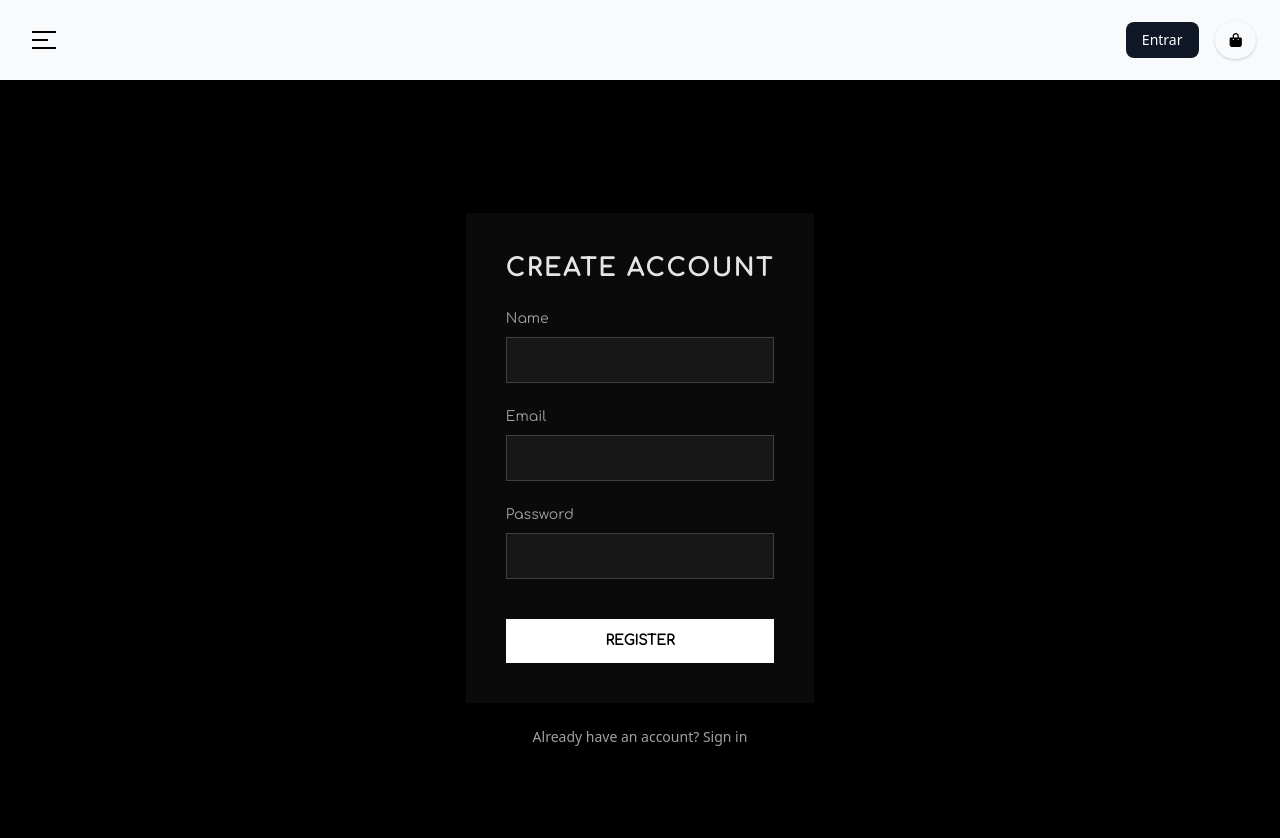
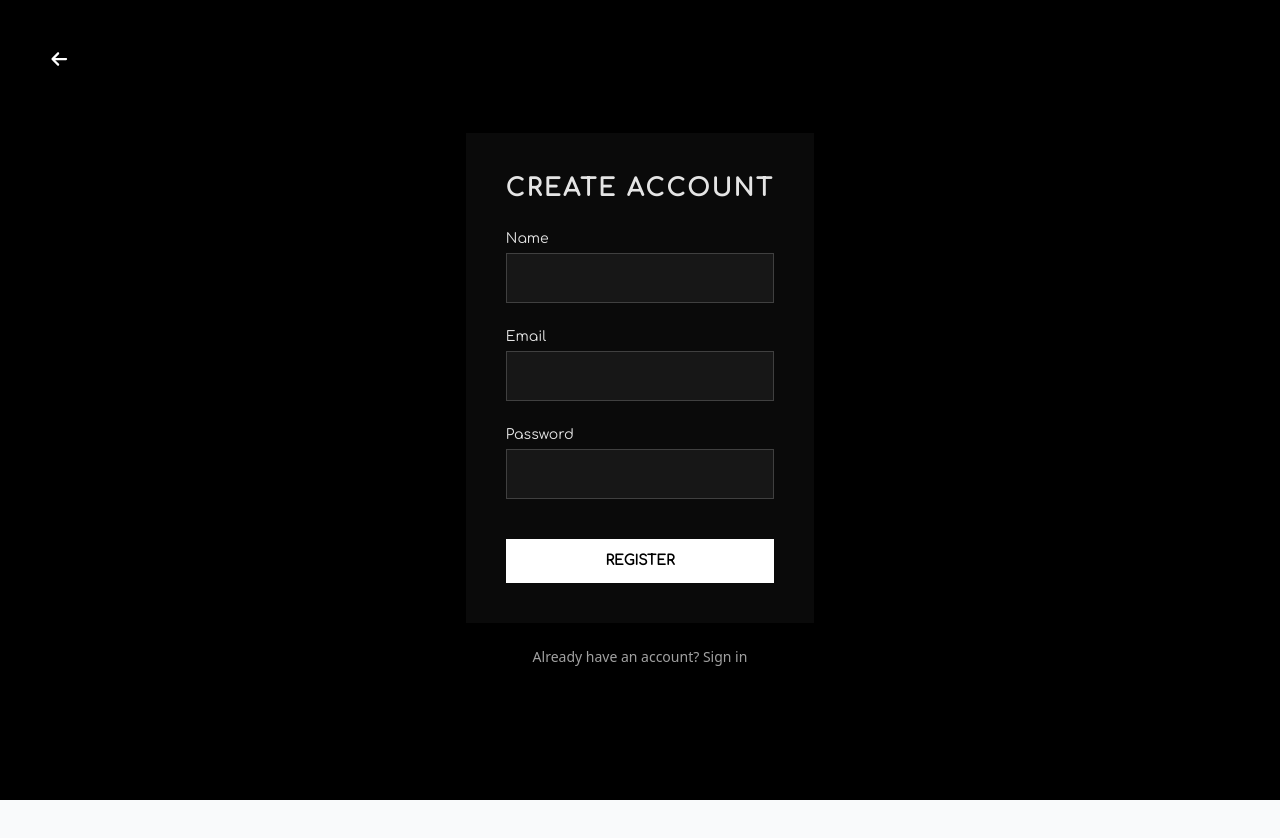
Before and after one commit to IgorBern02/website-design, a React (Vite) app in the folder frontend/: page /login in a window 1280 px wide. Both pictures are taken after a click on the button "Don't have an account? Create one". Shown: the top 838 px of the page. After the commit the page ends 800 px from the top, so only its background shows below. Built offline with nearby package versions, Linux system fonts and the light colour scheme.

Commit message:
feat: login componentized

```diff
--- a/frontend/src/App.tsx
+++ b/frontend/src/App.tsx
@@ -15,11 +15,11 @@ function App() {
         <Route path="/home" element={<Home />} />
         <Route path="/product/:id" element={<ProductPage />} />
         <Route path="/favorites" element={<FavoritePage />} />
-        <Route path="/login" element={<AuthPage />} />
       </Route>
 
       {/* Rotas FULLSCREEN */}
       <Route path="/auth" element={<AuthPage />} />
+      <Route path="/login" element={<AuthPage />} />
     </Routes>
   );
 }
--- a/frontend/src/components/Login/AuthInput.tsx
+++ b/frontend/src/components/Login/AuthInput.tsx
@@ -1,25 +1,32 @@
 type AuthInputProps = {
   label: string;
-  type?: string;
+  type: string;
   value: string;
+  error?: string;
   onChange: (e: React.ChangeEvent<HTMLInputElement>) => void;
 };
 
 export const AuthInput = ({
   label,
-  type = "text",
+  type,
   value,
+  error,
   onChange,
 }: AuthInputProps) => {
   return (
-    <div className="flex flex-col gap-2">
-      <label className="text-sm text-neutral-400">{label}</label>
+    <div className="flex flex-col gap-1">
+      <label className="text-sm">{label}</label>
+
       <input
         type={type}
         value={value}
         onChange={onChange}
-        className="bg-neutral-900 border border-neutral-700 px-4 py-3 text-sm outline-none focus:border-white transition"
+        className={`p-3 bg-neutral-900 border ${
+          error ? "border-red-500" : "border-neutral-700"
+        } outline-none`}
       />
+
+      {error && <span className="text-red-500 text-xs">{error}</span>}
     </div>
   );
 };
--- a/frontend/src/components/Login/LoginForm.tsx
+++ b/frontend/src/components/Login/LoginForm.tsx
@@ -1,20 +1,30 @@
 import { useState } from "react";
 import { AuthInput } from "./AuthInput";
+import { validateAuth } from "../../utils/validators";
 
 export const LoginForm = () => {
   const [email, setEmail] = useState("");
   const [password, setPassword] = useState("");
 
+  const [errors, setErrors] = useState<{ email?: string; password?: string }>(
+    {},
+  );
+
   const handleLogin = (e: React.FormEvent) => {
     e.preventDefault();
-    console.log({ email, password });
-    // depois aqui entra a chamada da API
+
+    const validationErrors = validateAuth({ email, password });
+    setErrors(validationErrors);
+
+    if (Object.keys(validationErrors).length > 0) return;
+
+    console.log("login ok");
   };
 
   return (
     <form
       onSubmit={handleLogin}
-      className="w-full max-w-md bg-neutral-950 p-10 flex flex-col gap-6 text-neutral-200 font-comfortaa"
+      className="w-full max-w-md bg-neutral-950 p-10 flex flex-col gap-6 text-neutral-200 font-comfortaa "
     >
       <h2 className="text-2xl font-bold tracking-widest">LOGIN</h2>
 
@@ -22,6 +32,7 @@ export const LoginForm = () => {
         label="Email"
         type="email"
         value={email}
+        error={errors.email}
         onChange={(e) => setEmail(e.target.value)}
       />
 
@@ -29,10 +40,11 @@ export const LoginForm = () => {
         label="Password"
         type="password"
         value={password}
+        error={errors.password}
         onChange={(e) => setPassword(e.target.value)}
       />
 
-      <button className="mt-4 bg-white text-black py-3 font-bold text-sm uppercase">
+      <button className="mt-4 bg-white text-black py-3 font-bold text-sm uppercase cursor-pointer">
         Sign In
       </button>
     </form>
--- a/frontend/src/components/Login/RegisterForm.tsx
+++ b/frontend/src/components/Login/RegisterForm.tsx
@@ -1,15 +1,30 @@
 import { useState } from "react";
 import { AuthInput } from "./AuthInput";
+import { validateAuth } from "../../utils/validators";
 
 export const RegisterForm = () => {
   const [name, setName] = useState("");
   const [email, setEmail] = useState("");
   const [password, setPassword] = useState("");
 
+  const [errors, setErrors] = useState<{
+    name?: string;
+    email?: string;
+    password?: string;
+  }>({});
+
   const handleRegister = (e: React.FormEvent) => {
     e.preventDefault();
-    console.log({ name, email, password });
-    // depois aqui entra a chamada da API
+    const validationErrors = validateAuth({
+      name,
+      email,
+      password,
+    });
+    setErrors(validationErrors);
+
+    if (Object.keys(validationErrors).length > 0) return;
+
+    console.log("register ok");
   };
 
   return (
@@ -22,6 +37,8 @@ export const RegisterForm = () => {
       <AuthInput
         label="Name"
         value={name}
+        type="text"
+        error={errors.name}
         onChange={(e) => setName(e.target.value)}
       />
 
@@ -29,6 +46,7 @@ export const RegisterForm = () => {
         label="Email"
         type="email"
         value={email}
+        error={errors.email}
         onChange={(e) => setEmail(e.target.value)}
       />
 
@@ -36,10 +54,11 @@ export const RegisterForm = () => {
         label="Password"
         type="password"
         value={password}
+        error={errors.password}
         onChange={(e) => setPassword(e.target.value)}
       />
 
-      <button className="mt-4 bg-white text-black py-3 font-bold text-sm uppercase">
+      <button className="mt-4 bg-white text-black py-3 font-bold text-sm uppercase cursor-pointer">
         Register
       </button>
     </form>
--- a/frontend/src/pages/AuthPage.tsx
+++ b/frontend/src/pages/AuthPage.tsx
@@ -1,18 +1,27 @@
 import { useState } from "react";
 import { LoginForm } from "../components/Login/LoginForm";
 import { RegisterForm } from "../components/Login/RegisterForm";
+import { FontAwesomeIcon } from "@fortawesome/react-fontawesome";
+import { Link } from "react-router-dom";
 
 export const AuthPage = () => {
   const [isLogin, setIsLogin] = useState(true);
 
   return (
     <div className="min-h-screen bg-black flex items-center justify-center px-6">
+      <Link to="/" className="absolute top-10 left-10 p-2">
+        <FontAwesomeIcon
+          icon="arrow-left"
+          className="text-white text-lg cursor-pointer"
+        />
+      </Link>
+
       <div className="flex flex-col items-center gap-6">
         {isLogin ? <LoginForm /> : <RegisterForm />}
 
         <button
           onClick={() => setIsLogin(!isLogin)}
-          className="text-sm text-neutral-400 hover:text-white transition"
+          className="text-sm text-neutral-400 hover:text-white transition cursor-pointer"
         >
           {isLogin
             ? "Don't have an account? Create one"
--- /dev/null
+++ b/frontend/src/utils/validators.ts
@@ -0,0 +1,32 @@
+export type AuthFields = {
+  name?: string;
+  email: string;
+  password: string;
+  confirmPassword?: string;
+};
+
+export const validateAuth = (fields: AuthFields) => {
+  const errors: Partial<Record<keyof AuthFields, string>> = {};
+
+  if ("name" in fields && !fields.name?.trim()) {
+    errors.name = "Name is required";
+  }
+
+  if (!fields.email.trim()) {
+    errors.email = "Email is required";
+  }
+
+  if (!fields.password.trim()) {
+    errors.password = "Password is required";
+  }
+
+  if ("confirmPassword" in fields) {
+    if (!fields.confirmPassword?.trim()) {
+      errors.confirmPassword = "Confirm your password";
+    } else if (fields.password !== fields.confirmPassword) {
+      errors.confirmPassword = "Passwords do not match";
+    }
+  }
+
+  return errors;
+};
```
